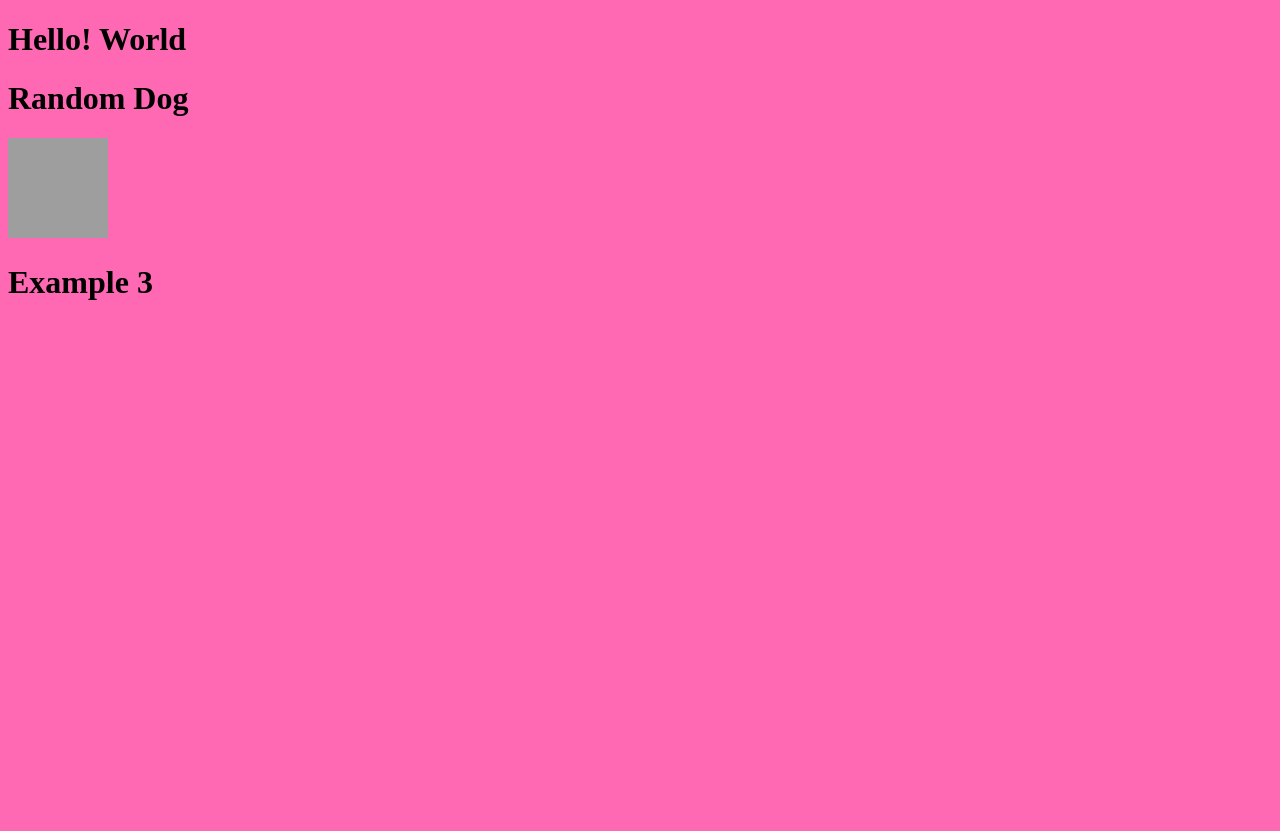
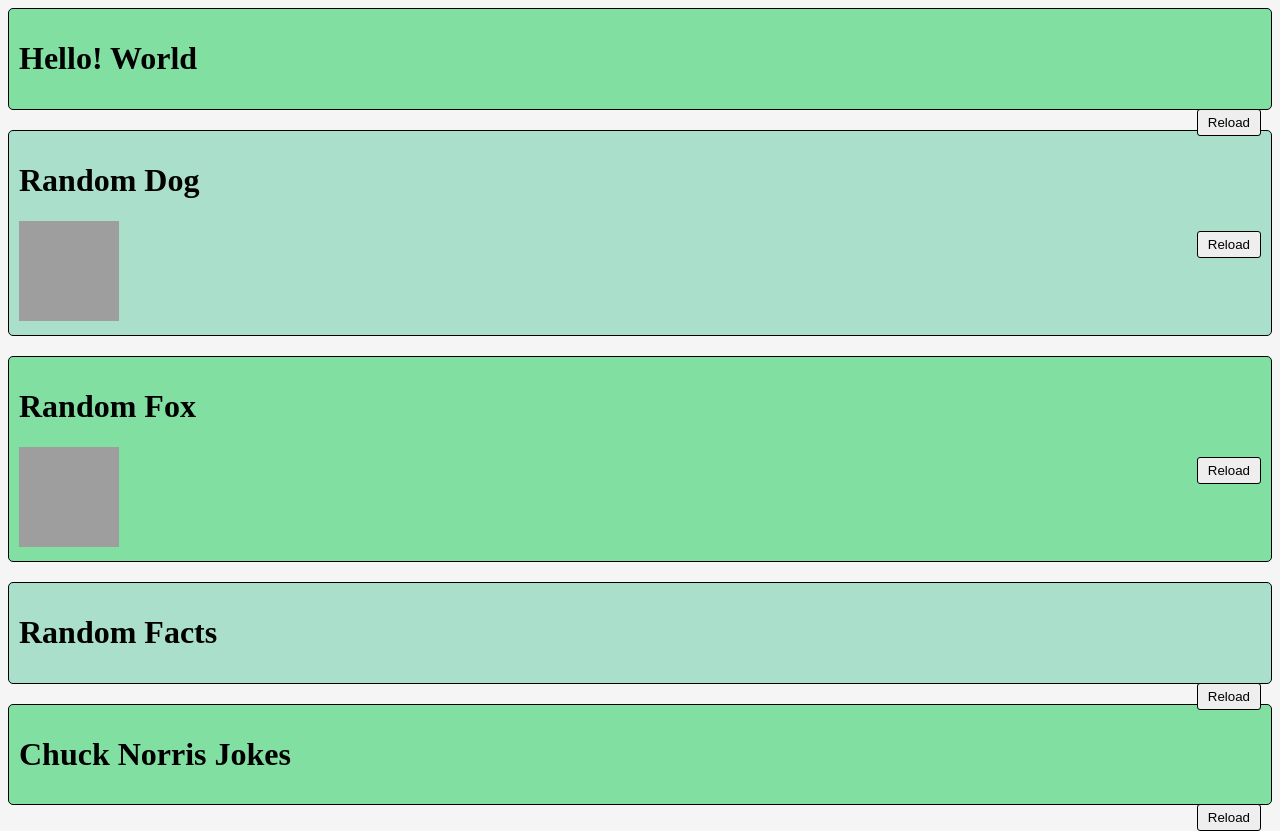
Before and after one commit to Mayabi67/hackathon2, a Django app: page / in a window 1280 px wide. Before the commit the page ends 300 px from the top, so only its background shows below. Run offline with Django 5.2, Linux system fonts and the light colour scheme; data that the repository does not hold is empty; grey boxes are pictures that could not be loaded.

Commit message:
first commit

```diff
--- a/django_project/views.py
+++ b/django_project/views.py
@@ -2,11 +2,22 @@ import requests
 from django.shortcuts import render
 
 
+def fetch_data(url):
+  try:
+    response = requests.get(url)
+    response.raise_for_status()  # Raise an error for bad status codes
+    return response.json()
+  except requests.exceptions.RequestException as e:
+    print(f"Error fetching data from {url}: {e}")
+    return None
+
+
 def home(request):
   #USING APIs => Example 1
-  response = requests.get('https://api.github.com/events')
+  response = requests.get(
+      'https://restcountries.com/v3.1/all?fields=name,flags`')
   data = response.json()
-  results = data[0]["repo"]
+  results = data[0:1]
 
   #Example 2
   response2 = requests.get('https://dog.ceo/api/breeds/image/random')
@@ -14,12 +25,27 @@ def home(request):
   results2 = data2["message"]
 
   #Example 3
-  response3 = requests.get('https://api.github.com/users/octocat/repos')
+  response3 = requests.get('http://randomfox.ca/floof/')
   data3 = response3.json()
-  results3 = data3[0]["name"]
+  results3 = data3["image"]
 
-  return render(request, 'templates/index.html', {
-      'results': results,
-      'results2': results2,
-      'results3': results3
-  })
+
+  #Example 4
+  response4 = requests.get(
+      'https://uselessfacts.jsph.pl/random.json?language=en')
+  data4 = response4.json()
+  results4 = data4["text"]
+
+  #Example 5
+  response5 = requests.get('https://api.chucknorris.io/jokes/random')
+  data5 = response5.json()
+  results5 = data5["value"]
+
+  return render(
+      request, 'templates/index.html', {
+          'results': results,
+          'results2': results2,
+          'results3': results3,
+          'results4': results4,
+          'results5': results5
+      })
--- a/static/styles.css
+++ b/static/styles.css
@@ -1,5 +1,5 @@
 body{
-  background: hotpink;
+  background: whitesmoke;
 }
 
 img{
@@ -7,3 +7,38 @@ img{
   height: 100px;
   border-radius: 9999;
 }
+.api-section {
+  margin-bottom: 20px;
+  padding: 10px;
+  border: 1px solid black;
+  border-radius: 5px;
+  background-color: #81dfa2;
+}
+
+.api-section-2 {
+  margin-bottom: 20px;
+  padding: 10px;
+  border: 1px solid black;
+  border-radius: 5px;
+  background-color: #a9dfcb;
+}
+
+.api-section button {
+  float: right;
+  margin-top: 10px;
+  padding: 5px 10px;
+  background-color: #eee;
+  border: 1px solid black;
+  border-radius: 3px;
+  cursor: pointer;
+}
+
+.api-section-2 button {
+  float: right;
+  margin-top: 10px;
+  padding: 5px 10px;
+  background-color: #eee;
+  border: 1px solid black;
+  border-radius: 3px;
+  cursor: pointer;
+}
--- a/templates/index.html
+++ b/templates/index.html
@@ -1,4 +1,4 @@
-{%load static%}
+{% load static%}
 <!DOCTYPE html>
 <html lang="en">
 <head>
@@ -6,20 +6,81 @@
   <meta http-equiv="X-UA-Compatible" content="IE=edge">
   <meta name="viewport" content="width=device-width, initial-scale=1.0">
   <link rel="stylesheet" href="{% static 'styles.css' %}"/>
-  <!-- <link rel="stylesheet" href="/static/styles.css">"/> -->
   <title>APIBlog</title>
 </head>
 <body>
-  <h1>Hello! World</h1>
 
-  {{results}}
+  <div class="api-section">  <h1>Hello! World</h1>
+    {{results}}
+    <button onclick="reloadFact()">Reload</button>
+  </div>
 
-  <h1>Random Dog</h1>
-  {{results2}}
+  <div class="api-section-2">
+    <h1>Random Dog</h1>
     <img src={{results2}} alt="random dog"/>
+    <button onclick="reloadRandomDog()">Reload</button>
+  </div>
 
-  <h1>Example 3</h1>
-  {{results3}}
+  <div class="api-section">
+    <h1>Random Fox</h1>
+    <img src={{results3}} alt="random fox"/>
+    <button onclick="reloadFact()">Reload</button>
+  </div>
 
+  <div class="api-section-2">
+    <h1>Random Facts</h1>
+    {{results4}}
+    <button onclick="reloadFact()">Reload</button>
+  </div>
+
+  <div class="api-section">
+    <h1>Chuck Norris Jokes</h1>
+    {{results5}}
+    <button onclick="reloadChuckNorrisJoke()">Reload</button>
+  </div>
+
+  <script>
+    async function reloadRandomDog() {
+      try {
+        const response = await fetch('https://dog.ceo/api/breeds/image/random');
+        if (!response.ok) {
+          throw new Error('Failed to fetch random dog data');
+        }
+        const data = await response.json();
+        const randomDogImgUrl = data.message;
+        document.getElementById('randomDogSection').innerHTML = `<img src="${randomDogImgUrl}" alt="Random Dog">`;
+      } catch (error) {
+        console.error(error);
+      }
+    }
+
+    async function reloadFact() {
+      try {
+        const response = await fetch('https://uselessfacts.jsph.pl/random.json?language=en');
+        if (!response.ok) {
+          throw new Error('Failed to fetch random fact');
+        }
+        const data = await response.json();
+        const randomFact = data.text;
+        document.getElementById('factSection').innerText = randomFact;
+      } catch (error) {
+        console.error(error);
+      }
+    }
+
+    async function reloadChuckNorrisJoke() {
+      try {
+        const response = await fetch('https://api.chucknorris.io/jokes/random');
+        if (!response.ok) {
+          throw new Error('Failed to fetch Chuck Norris joke');
+        }
+        const data = await response.json();
+        const chuckNorrisJoke = data.value;
+        document.getElementById('chuckNorrisJokeSection').innerText = chuckNorrisJoke;
+      } catch (error) {
+        console.error(error);
+      }
+    }
+  </script>
 </body>
 </html>
```
